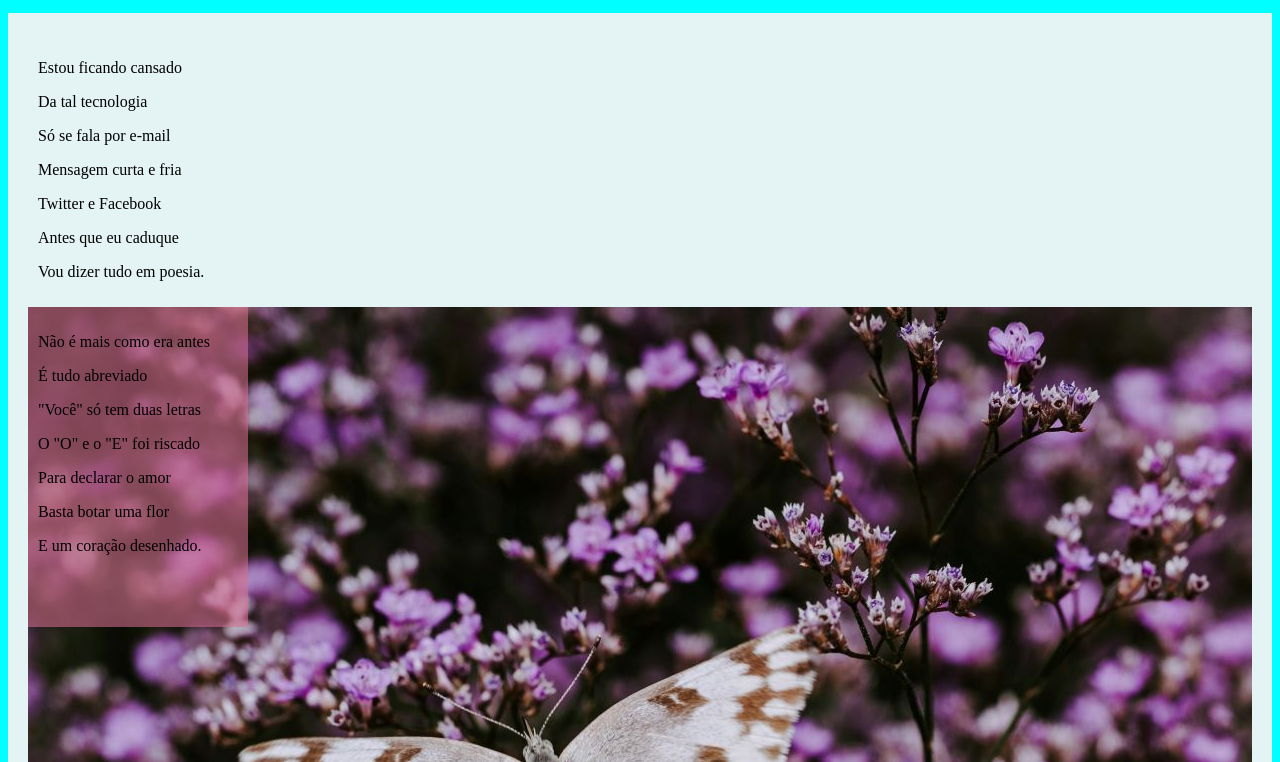
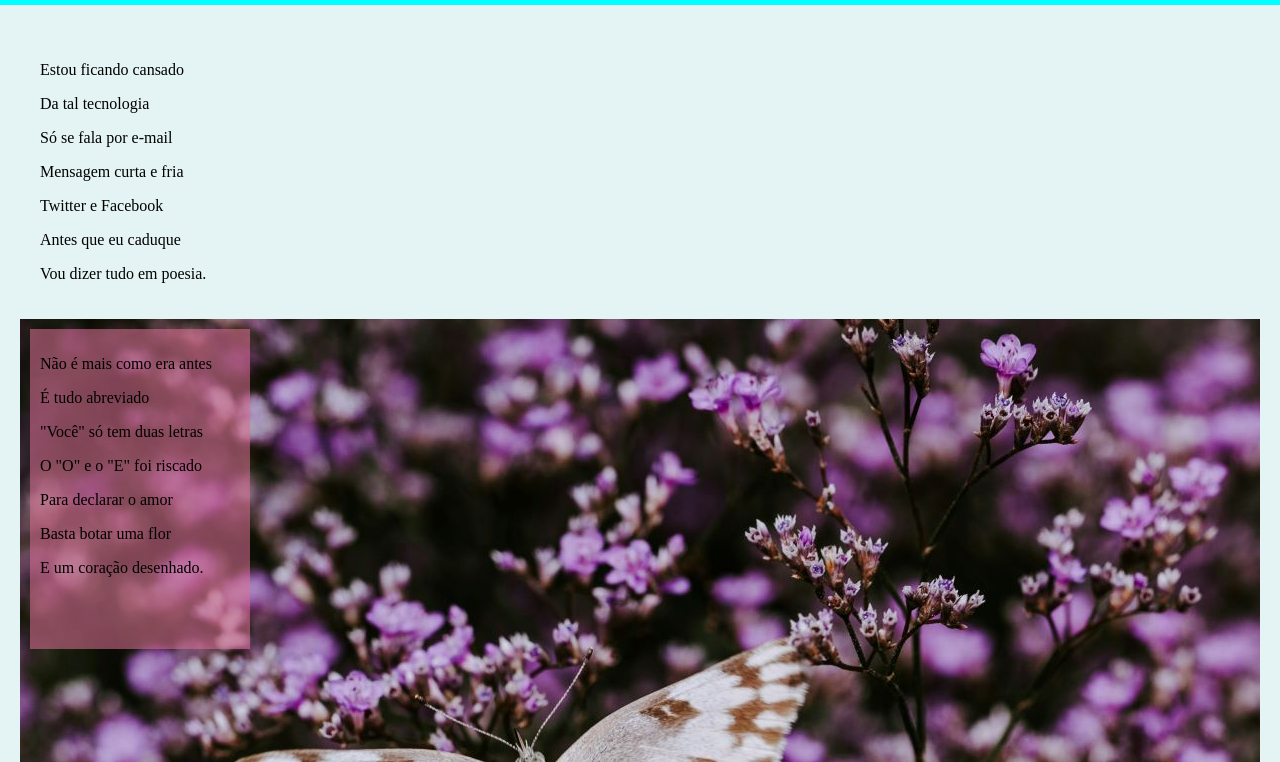
Before and after one commit to HadassiahFreire/html-css, a plain HTML site: page desafio011/cordel.html in a window 1280 px wide. Shown: the part 119-881 px from the top of the page. Drawn offline with Linux system fonts and the light colour scheme.

Commit message:
atualização

```diff
--- a/desafio011/style.css
+++ b/desafio011/style.css
@@ -16,14 +16,18 @@
 
 
 * article {
-       margin: 0px;
+       margin: 10px;
        padding: 10px;
-    }
+}
 
 
 Body {
     background-color: aqua;
+    padding: 0px;
+    margin: 0px;
 }
+
+
 
 header {
     text-align: center;
```
Also changed, not shown: desafio011/cordel.html (+1 -0 lines).
